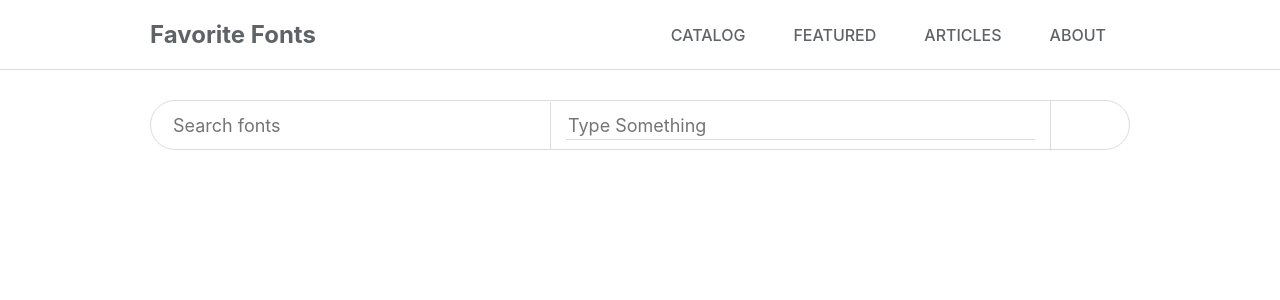
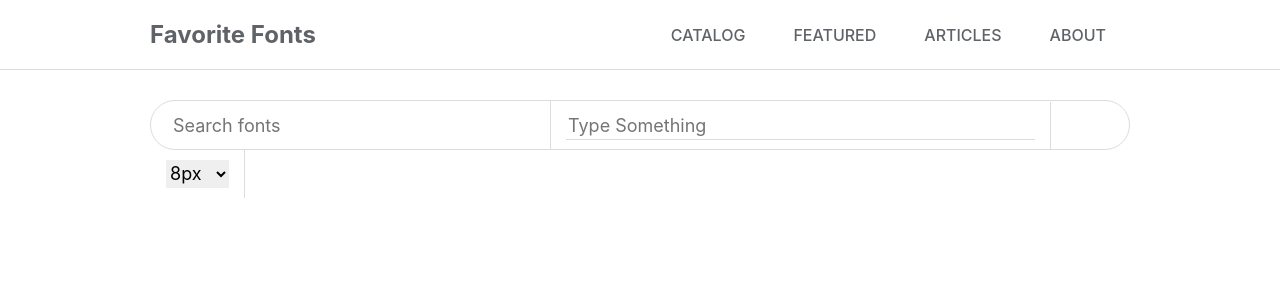
Before and after one commit to 21sparker/favorite-fonts, a React (Create React App) app: page / in a window 1280 px wide. Shown: the top 300 px of the page. Built offline with nearby package versions, Linux system fonts and the light colour scheme.

Commit message:
Add font size skeleton

```diff
--- a/src/components/Toolbar/Toolbar.js
+++ b/src/components/Toolbar/Toolbar.js
@@ -16,6 +16,15 @@ const Toolbar = () => {
                         placeholder='Type Something'
                         className={styles['sample-input']}/>
                 </div>
+                <div className={styles['font-size-container']}>
+                    <select className={styles['font-size-input']}>
+                        <option value="8">8px</option>
+                        <option value="12">12px</option>
+                        <option value="16">16px</option>
+                        <option value="24">24px</option>
+                        <option value="32">32px</option>
+                    </select>
+                </div>
             </div>
         </div>
 
--- a/src/components/Toolbar/Toolbar.module.css
+++ b/src/components/Toolbar/Toolbar.module.css
@@ -19,7 +19,6 @@
     height: 26px;
     border: none;
     font-size: 18px;
-    font-family: inherit;
     width: 100%;
 }
 
@@ -30,7 +29,7 @@
 
 .sample-container {
     display: inline-block;
-    padding: 11px 15px;
+    padding: 10px 15px;
     width: 500px;
     border-right: 1px solid #dadce0;
 }
@@ -39,7 +38,6 @@
     height: 28px;
     border: none;
     font-size: 18px;
-    font-family: inherit;
     width: 100%;
     border-bottom: 0.5px solid #dadce0;
 }
@@ -47,3 +45,20 @@
 .sample-input:focus {
     outline: none;
 }
+
+.font-size-container {
+    display: inline-block;
+    padding: 10px 15px;
+    border-right: 1px solid #dadce0;
+}
+
+.font-size-input {
+    border: none;
+    font-size: 18px;
+    height: 28px;
+}
+
+.font-size-input:focus {
+    outline: none;
+
+}
--- a/src/index.css
+++ b/src/index.css
@@ -11,6 +11,10 @@ body {
   -moz-osx-font-smoothing: grayscale;
 }
 
+input, select {
+  font: inherit;
+}
+
 *, *:before, *:after {
   box-sizing: inherit;
 }
```
